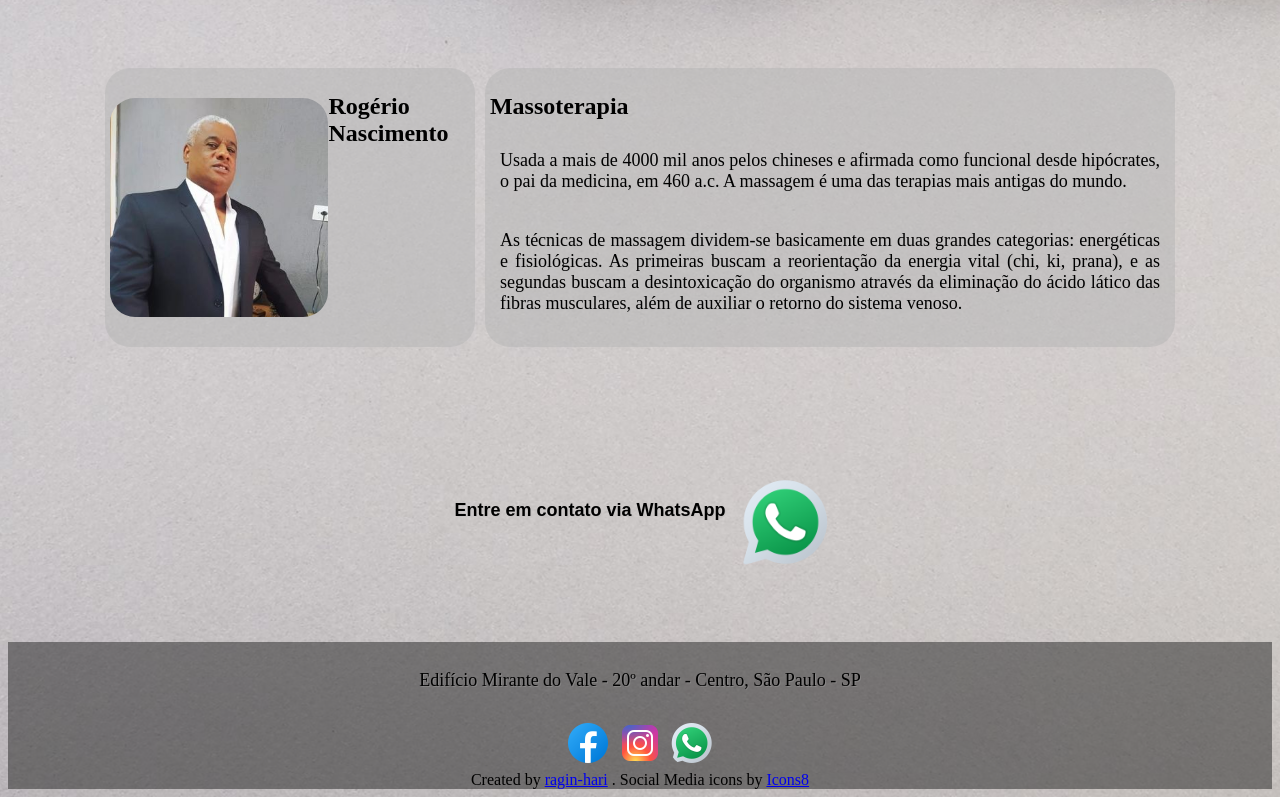
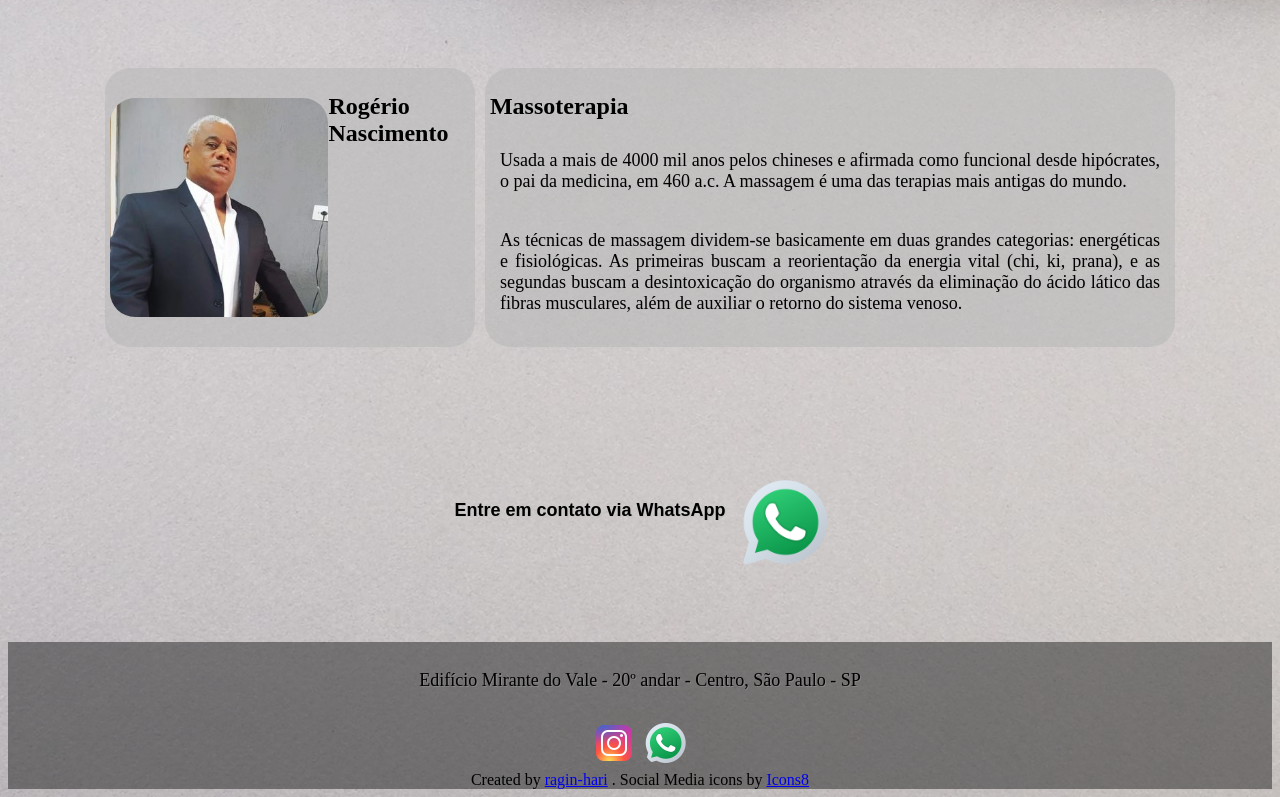
Before and after one commit to ragin-hari/r.nascimento, a plain HTML site: page index.html in a window 1280 px wide. Shown: the part 1177-1974 px from the top of the page. Drawn offline with Linux system fonts and the light colour scheme.

Commit message:
Fixed the links

```diff
--- a/index.html
+++ b/index.html
@@ -70,14 +70,13 @@
     <footer>
         <p>Edifício Mirante do Vale - 20º andar - Centro, São Paulo - SP</p>
         <div id="social_media">
-            <a href="http://www.facebook.com"><img src="./icons/icons8-facebook-96.png" alt=""></a>
-            <a href="https://www.instagram.com/maodeferrorn/"><img src="./icons/icons8-instagram-96.png" alt=""></a>
-            <a href="http://www.whatsapp.com"><img src="./icons/icons8-whatsapp-96.png" alt=""></a>
+            <a href="https://www.instagram.com/rogerioikiru/"><img src="./icons/icons8-instagram-96.png" alt=""></a>
+            <a href="https://wa.me/5511951723501"><img src="./icons/icons8-whatsapp-96.png" alt=""></a>
 
         </div>
         <div id="links">
             Created by
-            <a href="github.com">ragin-hari</a>
+            <a href="https://github.com/ragin-hari">ragin-hari</a>
             . Social Media icons by <a href="https://icons8.com">Icons8</a>
         </div>
     </footer>
```
